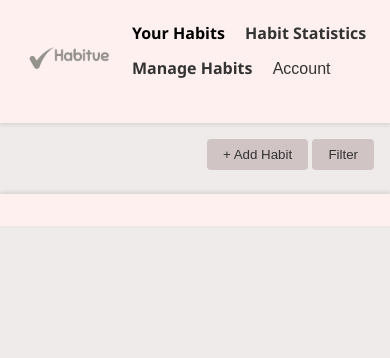
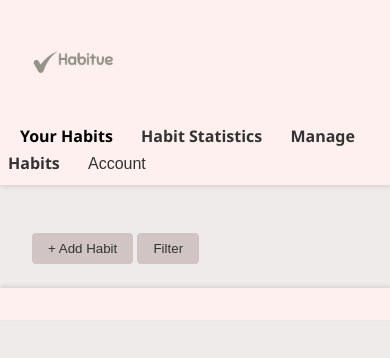
Before and after one commit to susu0mar/Habitue, a plain HTML site: page index.html in a window 390 px wide. Drawn offline with Linux system fonts and the light colour scheme.

Commit message:
Updated style sheet to include:
- Comments to section off styling
- Responsive styling for multiple devices
- To include styling for Welcome Splash Screen

```diff
--- a/style.css
+++ b/style.css
@@ -1,3 +1,4 @@
+/* Base Styling */
 body, html {
     margin: 0;
     padding: 0;
@@ -6,6 +7,7 @@ body, html {
     background: #f0ebeb;
   }
 
+/* Navbar Styling */
   .navbar {
     display: flex;
     align-items: center;
@@ -32,6 +34,7 @@ body, html {
     color: #000;
   }
 
+/* Main Content Styling*/
   main {
     display: flex;
     padding: 1rem;
@@ -59,12 +62,21 @@ body, html {
     flex-grow: 1;
   }
 
+  .habit-details {
+    font-size: 0.8em;
+  }
+
+  .filter-container{
+    position: relative;
+    display: inline-block;
+  }
+
   .sidebar {
     margin-left: 1rem;
   }
 
   /*TEMPORARY STYLING LEIA CAN EDIT TO LOOK PRETTY :) */
-  /* Modal styling */
+  /* Model styling */
   .modal {
     display: none; /* Hidden by default */
     position: fixed; /* Stay in place */
@@ -102,7 +114,7 @@ body, html {
     cursor: pointer;
   }
 
-  /* Form styling */
+  /* Form Styling */
   #addHabitForm {
     display: flex;
     flex-direction: column;
@@ -129,6 +141,7 @@ body, html {
     background-color: #333;
   }
 
+  /* Button Styling */
   button {
     padding: 0.5rem 1rem;
     margin-bottom: 0.5rem;
@@ -139,6 +152,7 @@ body, html {
     cursor: pointer;
   }
 
+  /* Footer Styling */
   footer {
     padding: 1rem;
     background: #fff0f0;
@@ -146,17 +160,8 @@ body, html {
     box-shadow: 0 -2px 4px rgba(0, 0, 0, 0.1);
   }
 
-  .habit-details {
-    font-size: 0.8em;
-  }
 
-  /*dropdown menu editing*/
-  .filter-container{
-    position: relative;
-    display: inline-block;
-  }
-
-  /*Dropdown content (making it hidden by default)*/
+  /* Dropdown Styling */
   .dropdown-content{
     display: none;
     position: absolute;
@@ -182,7 +187,7 @@ body, html {
 
   }
 
-  /* Style The Dropdown Button */
+  /* Dropdown Button Styling */
 .dropbtn {
   background-color: #fff0f0;
   color: #333;
@@ -192,13 +197,12 @@ body, html {
   cursor: pointer;
 }
 
-/* The Container <div> - Needed To Position The Dropdown Content */
+/* Dropdown Content Styling */
 .dropdown {
   position: relative;
   display: inline-block;
 }
 
-/* Dropdown Content (Hidden By Default) */
 .dropdown-content {
   display: none;
   position: absolute;
@@ -208,7 +212,6 @@ body, html {
   z-index: 1;
 }
 
-/* Links Inside The Dropdown */
 .dropdown-content a {
   color: black;
   padding: 12px 16px;
@@ -217,15 +220,54 @@ body, html {
   font-weight: bold;
 }
 
-/* Change Color Of Dropdown Links On Hover */
 .dropdown-content a:hover {background-color: #f1f1f1}
 
-/* Show The Dropdown Menu On Hover */
 .dropdown:hover .dropdown-content {
   display: block;
 }
 
-/* Change The Background Color Of The Dropdown Button When The Dropdown Content Is Shown */
 .dropdown:hover .dropbtn {
   background-color: #e7e7e7;
 }
+
+/* Responsive Design for Multiple Devices or Screensizes!! */
+
+/* Typical Tablet Screen*/
+@media (max-width: 768px) {
+ .navbar {
+  flex-direction: column;
+  align-items: flex-start;
+ }
+
+ .navbar .logo, .navbar nav a, .dropbtn {
+  font-size: 1rem;
+  padding: 0.5 rem;
+  margin: 0.25rem 0;
+ }
+
+ main {
+  flex-direction: column;
+ }
+
+ .habit-list {
+  width: 100%;
+ }
+
+ .modal-content {
+  width: 90%;
+  margin: 10% auto;
+ }
+}
+
+/* Typical Phone Screen */
+@media (max-width: 480px)
+{
+  .navbar {
+    padding: 0.25rem 0.5rem;
+  }
+
+  .navbar .logo, .navbar nav a, .dropbtn {
+    margin: 0.25rem;
+    padding: 0.25rem 0.5rem;
+  }
+}
```
